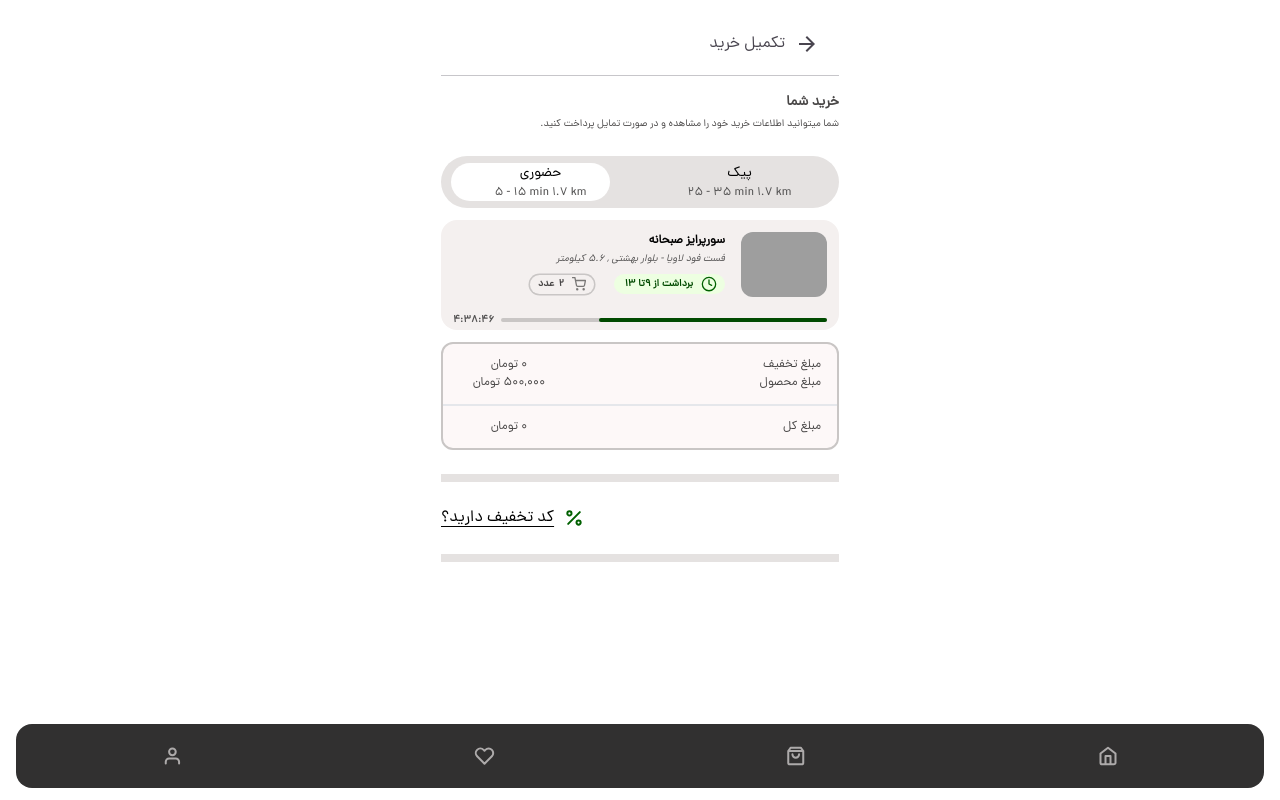
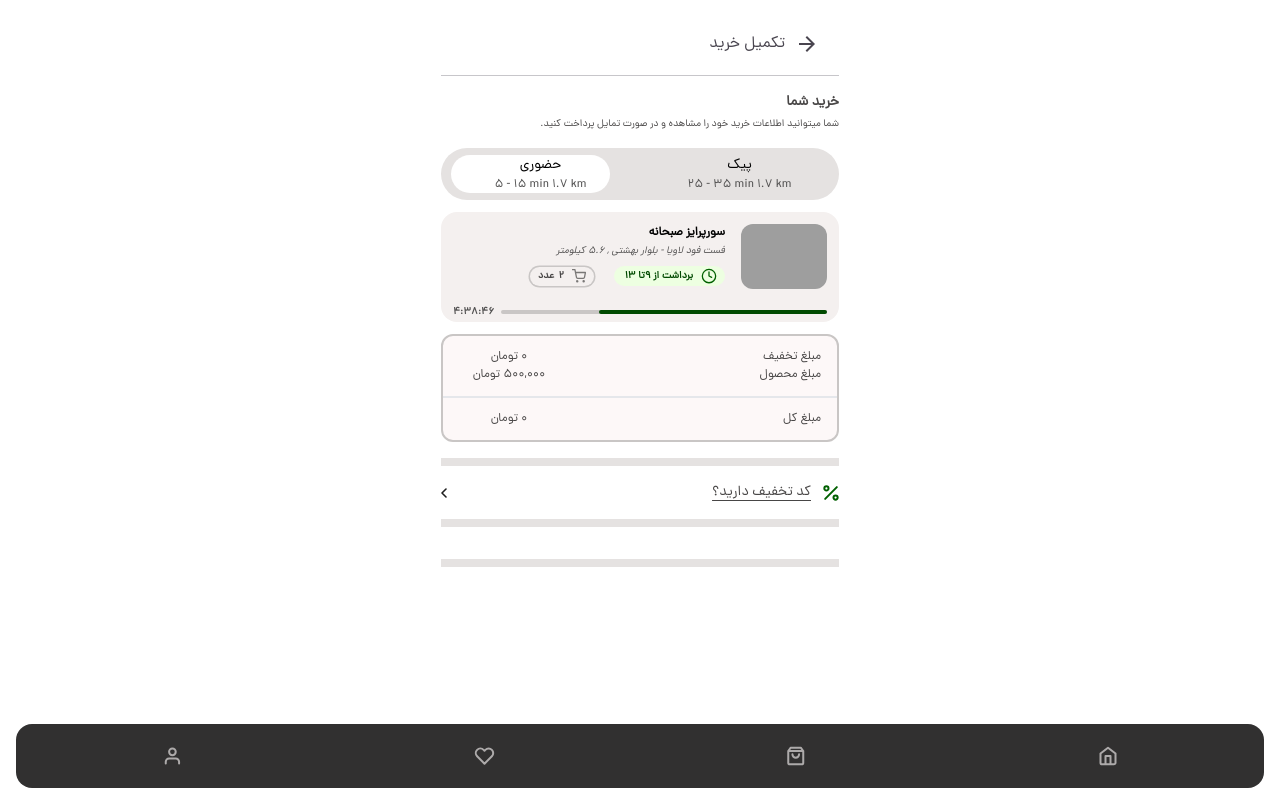
Before and after one commit to misarfehapp/misarfehMain, a Next.js app: page /purchase in a window 1280 px wide. Built offline with nearby package versions, Linux system fonts and the light colour scheme; grey boxes are pictures that could not be loaded.

Commit message:
finished discount section

```diff
--- a/app/purchase/page.tsx
+++ b/app/purchase/page.tsx
@@ -1,4 +1,5 @@
 "use client";
+import ChevronLeftIcon from "@/components/address section/ChevronLeftIcon";
 import DiscountIcon from "@/components/icons/DiscountIcon";
 import OptionBar from "@/components/OptionBar/OptionBar";
 import ProductTracker from "@/components/productTracker/ProductTracker";
@@ -11,7 +12,11 @@ const Purchase = () => {
   const [discount, setDiscount] = useState<number>(0);
   const [productPrice, setProductPrice] = useState<number>(500000);
   const [total, setTotal] = useState<number>(0);
-
+  const [isDiscountExpand, setIsDiscountExpand] = useState<boolean>(false);
+  const handleDiscountExpand = () => {
+    setIsDiscountExpand((prev: any) => !prev);
+  };
+  const [discountCode, setDiscountCode] = useState<string>("");
   return (
     <div className="flex justify-center mx-4">
       <div className="w-full max-w-[398px] flex flex-col items-center gap-4">
@@ -23,7 +28,7 @@ const Purchase = () => {
               <ArrowBack />
             </Link>
           </div>
-          <div className="flex flex-col gap-6">
+          <div className="flex flex-col gap-4">
             <div
               className="flex flex-col justify-center gap-1"
               style={{ direction: "rtl" }}
@@ -76,13 +81,44 @@ const Purchase = () => {
               </div>
             </div>
             <div className="w-full bg-neutral-neutral90 h-2" />
+            <div
+              className={` transition-max-height duration-500 ease-in-out ${isDiscountExpand ? "max-h-full" : "max-h-11"}`}
+              onClick={handleDiscountExpand}
+            >
+              <div className="flex flex-row items-center justify-between cursor-pointer">
+                <ChevronLeftIcon
+                  className={`transition-all duration-200 ${isDiscountExpand ? "-rotate-90" : "rotate-0"}`}
+                />
+                <div className="flex flex-row items-center gap-3">
+                  <p className="underline underline-offset-[5px] font-medium text-sm text-neutral-neutral30">
+                    کد تخفیف دارید؟
+                  </p>
+                  <DiscountIcon />
+                </div>
+              </div>
+
+              {isDiscountExpand && (
+                <div className="flex flex-col items-center gap-2 w-full mt-2">
+                  <div className="flex flex-row justify-between items-center w-full">
+                    <input
+                      type="text"
+                      placeholder="کد تخفیف"
+                      className="px-3 py-2 border text-right w-44 rounded-md border-neutral-neutral80 focus:outline-none focus:ring-2 focus:ring-primary"
+                      onChange={(e) => setDiscountCode(e.target.value)}
+                    />
+                    <p className="text-neutral-neutral30 font-medium text-sm">
+                      :کد تخفیف خود را وارد کنید
+                    </p>
+                  </div>
+                  <button className="w-28 mt-2 py-2 bg-primary text-white bg-key-colors-primary text-sm font-medium rounded-md">
+                    اعمال کد
+                  </button>
+                </div>
+              )}
+            </div>
+            <div className="w-full bg-neutral-neutral90 h-2" />
             <div>
-              <div className="flex flex-row items-center gap-3">
-                <p className="underline underline-offset-[5px]">
-                  کد تخفیف دارید؟
-                </p>
-                <DiscountIcon />
-              </div>
+
             </div>
             <div className="w-full bg-neutral-neutral90 h-2" />
           </div>
```
